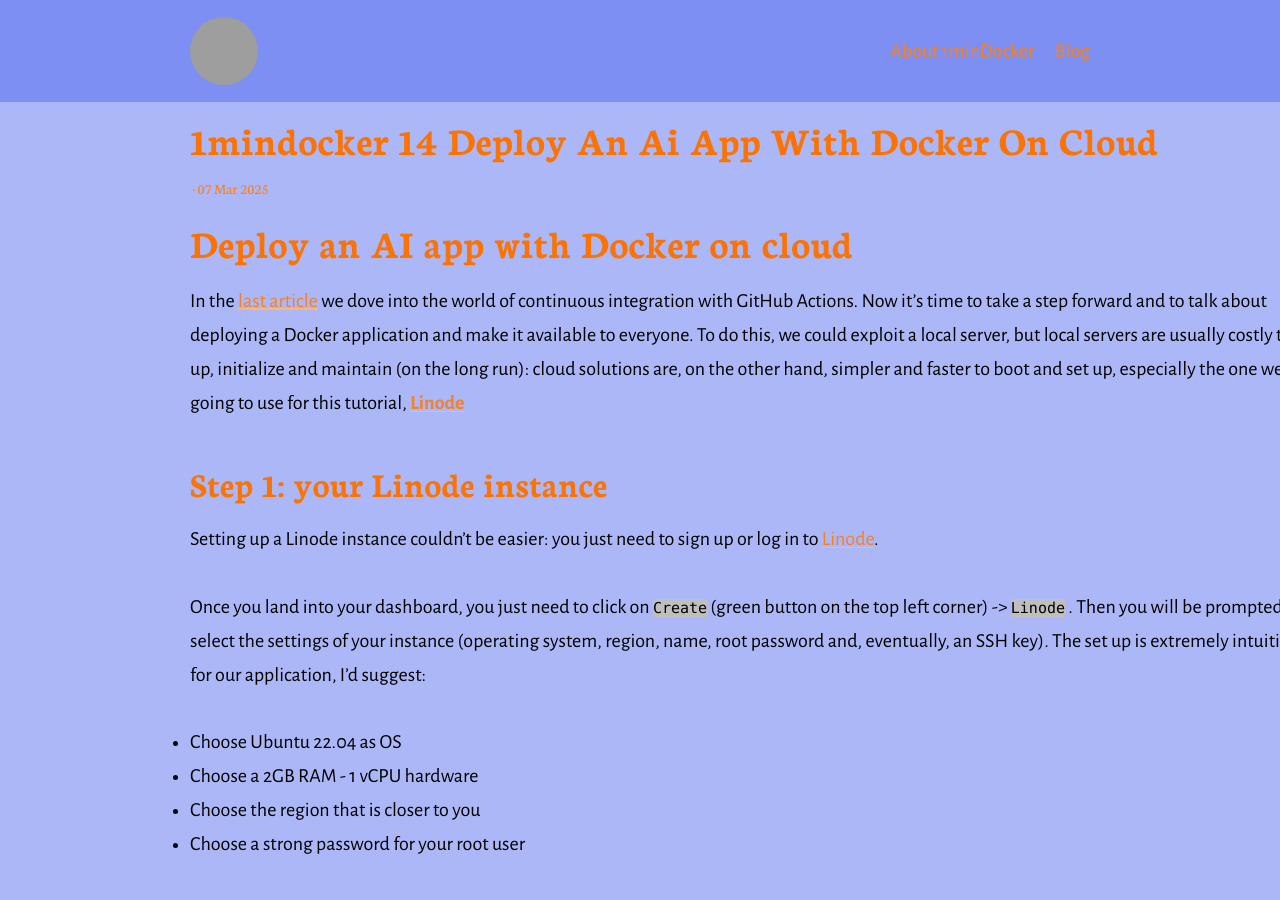
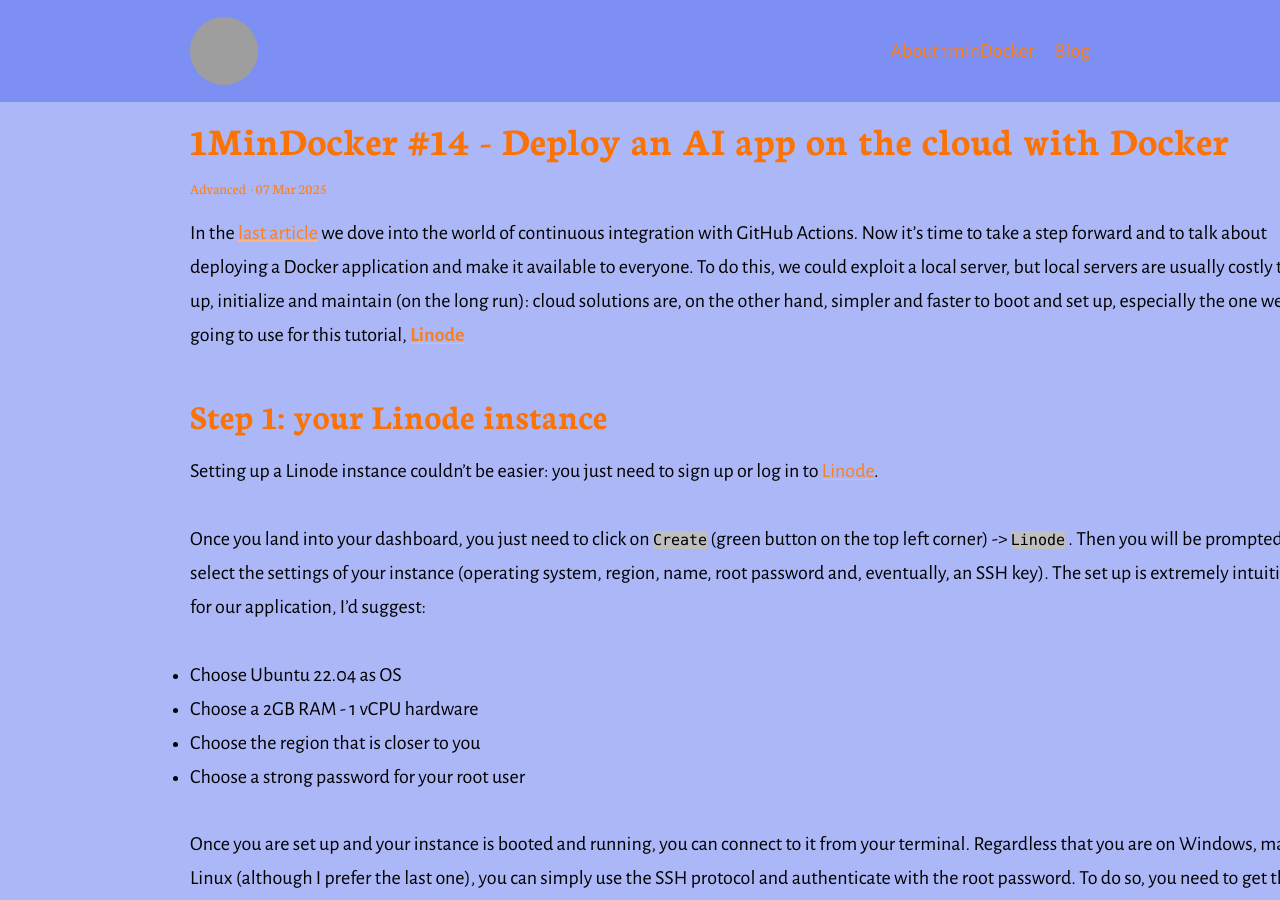
Before and after one commit to AstraBert/1minDocker-blog, a Jekyll site: the page built from _posts/2025-3-7-1minDocker-14-Deploy-an-AI-app-with-Docker-on-cloud.md, in a window 1280 px wide and 900 px high. Built offline with Jekyll 4.4.1, drawn with Linux system fonts in a browser that asks for light colours; grey boxes are pictures that could not be loaded.

Commit message:
added post formatting

```diff
--- a/_posts/2025-3-7-1minDocker-14-Deploy-an-AI-app-with-Docker-on-cloud.md
+++ b/_posts/2025-3-7-1minDocker-14-Deploy-an-AI-app-with-Docker-on-cloud.md
@@ -1,4 +1,7 @@
-# Deploy an AI app with Docker on cloud
+---
+title:  "1MinDocker #14 - Deploy an AI app on the cloud with Docker"
+category: Advanced
+---
 
 In the [last article](https://dev.to/astrabert/1mindocker-13-push-build-and-dockerize-with-github-actions-52gb) we dove into the world of continuous integration with GitHub Actions. Now it's time to take a step forward and to talk about deploying a Docker application and make it available to everyone. To do this, we could exploit a local server, but local servers are usually costly to set up, initialize and maintain (on the long run): cloud solutions are, on the other hand, simpler and faster to boot and set up, especially the one we are going to use for this tutorial, [**Linode**](https://www.linode.com/)
 
```
